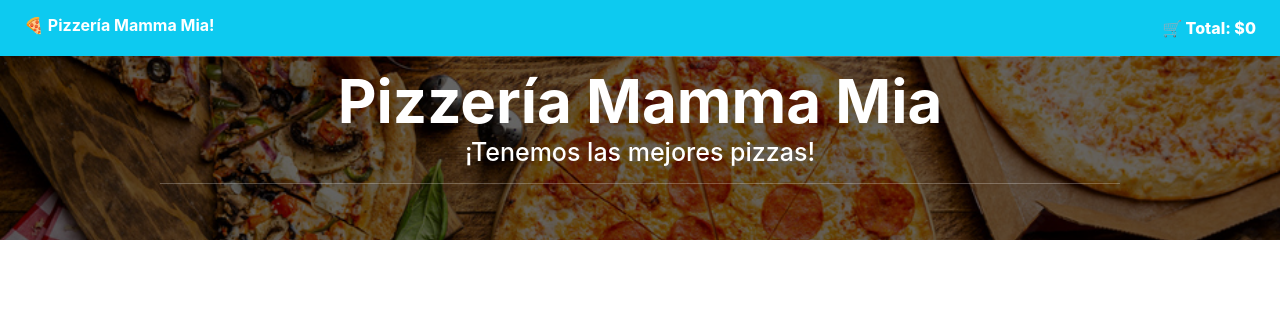
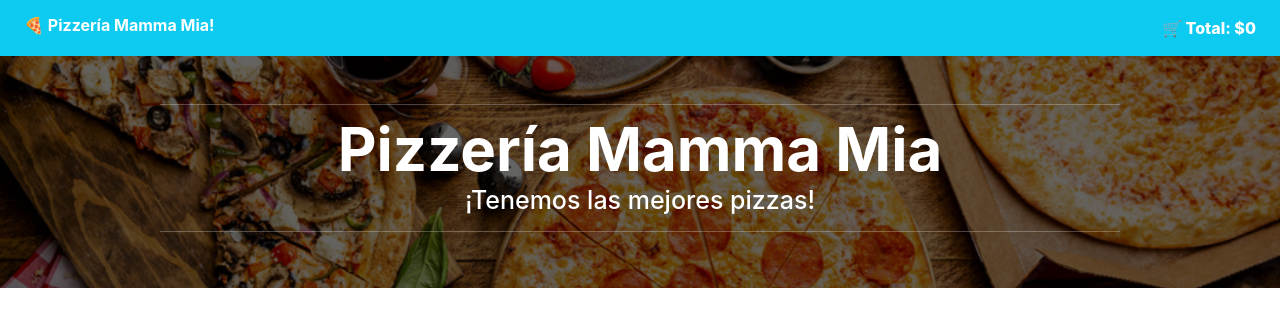
Before and after one commit to diegoalmeidaz/desafio_5.4_prueba_react_router_2, a React (Create React App) app: page / in a window 1280 px wide. Shown: the top 310 px of the page. Built offline with nearby package versions, Linux system fonts and the light colour scheme.

Commit message:
fix: header position reposition on it's margin top to have a better overall presentation due to the navbar position fixation

```diff
--- a/src/components/Header.jsx
+++ b/src/components/Header.jsx
@@ -2,7 +2,7 @@ import "../styles/Header.css";
 
 const Header = () => {
     return (
-      <div className="header d-flex flex-column justify-content-center text-white text-center">
+      <div className="header d-flex flex-column justify-content-center text-white text-center mt-12">
         <hr className="w-75 mx-auto mb-2" />
         <h1 className="font-bold">Pizzería Mamma Mia</h1>
         <h6 className=" font-medium ">¡Tenemos las mejores pizzas!</h6>
```
